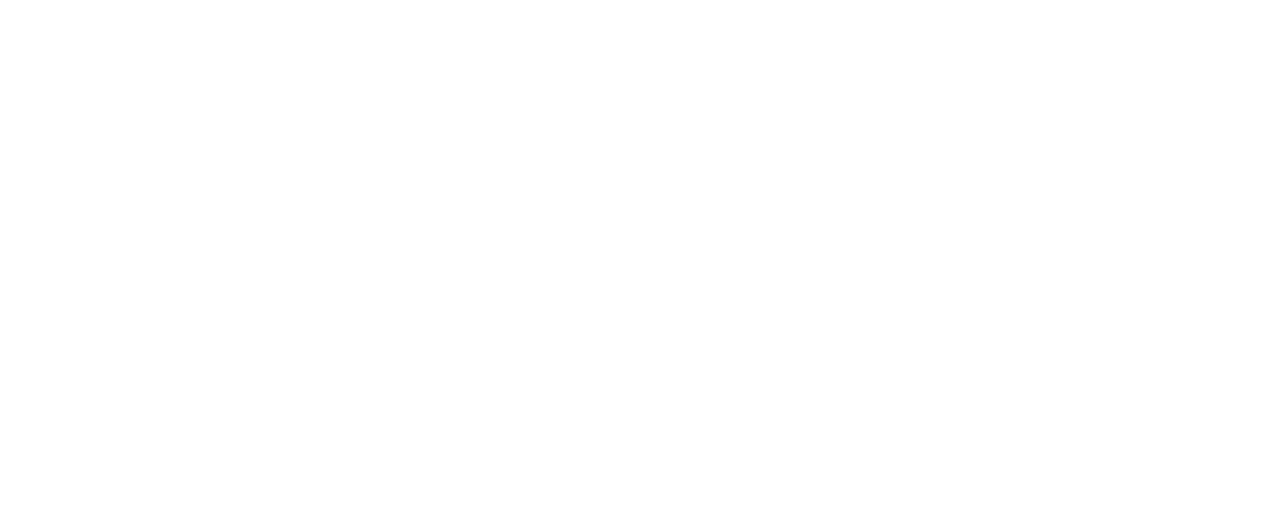
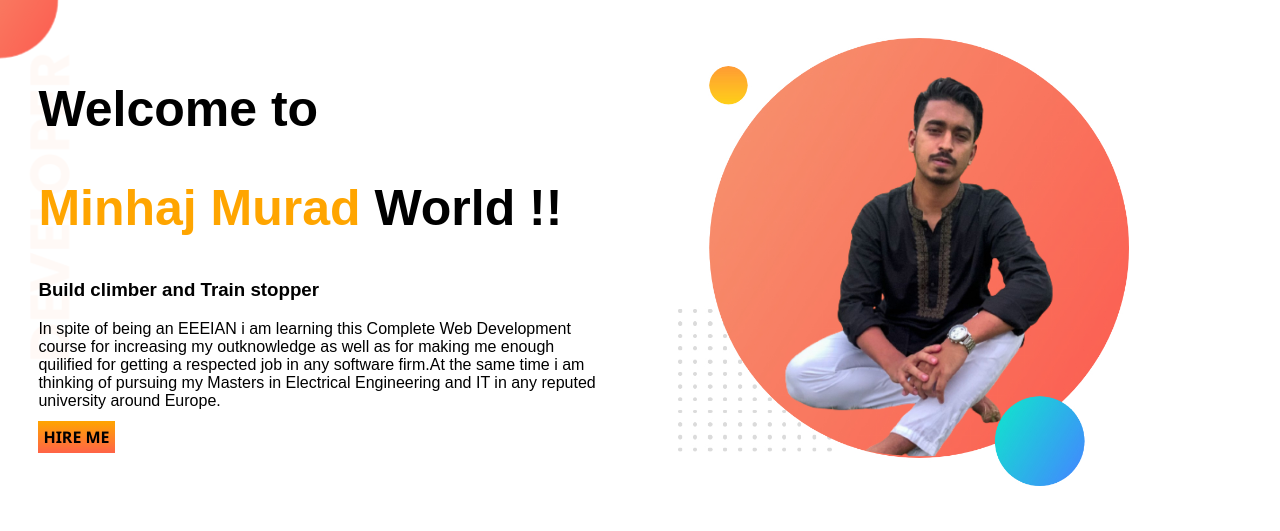
Before and after one commit to Minhaj-murad/developer-portfolio, a plain HTML site: page index.html in a window 1280 px wide. Drawn offline with Linux system fonts and the light colour scheme; a web font is replaced by a local one.

Commit message:
top banner added

```diff
--- a/index.html
+++ b/index.html
@@ -5,8 +5,24 @@
     <meta http-equiv="X-UA-Compatible" content="IE=edge">
     <meta name="viewport" content="width=device-width, initial-scale=1.0">
     <title>Murad portfolio</title>
+    <link rel="preconnect" href="https://fonts.googleapis.com">
+    <link rel="preconnect" href="https://fonts.gstatic.com" crossorigin>
+    <link href="https://fonts.googleapis.com/css2?family=Finlandica:wght@500&display=swap" rel="stylesheet">
+    <link rel="stylesheet" href="style.css">
+
 </head>
 <body>
-
+    <section class="top-banner">
+    <div class="half-width">
+    <h1>Welcome to </h1>
+    <h1> <span class="orange-color" > Minhaj Murad </span> World !!</h1>
+    <h3>Build climber and Train stopper</h3>
+    <p> In spite of being an EEEIAN i am learning this Complete Web Development course for increasing my outknowledge as well as for making me enough quilified for getting a respected job in any software firm.At the same time i am thinking of pursuing my Masters in Electrical Engineering and IT in any reputed university around Europe.</p>
+    <a class="link-button" target="_blank"href="Minhajmurad421@gmail.com">HIRE ME</a>
+    </div>
+    <div class="half-width">
+  <img src="images/murad2.jpg" alt="">
+  </div>
+</section>
 </body>
 </html>
--- a/style.css
+++ b/style.css
@@ -0,0 +1,36 @@
+body{
+    font-family: 'Finlandica', sans-serif;
+    margin: 0%;
+}
+h1{
+    font-size: 50px;
+}
+.orange-color{
+    color: orange;
+}
+section{
+    display: flex;
+}
+.half-width{
+    width: 50%;
+    padding: 3%;
+}
+.half-width img
+{
+    width: 80%;
+}
+.link-button{
+    text-decoration: none;
+    background-color: coral;
+    padding: 5px 5px;
+    border-radius: 5 px;
+    color: black;
+    font-family: 'Segoe UI', Tahoma, Geneva, Verdana, sans-serif;
+    font-weight: 800;
+    background-image: linear-gradient(orange,tomato);
+
+}
+.top-banner{
+    background-image: url(images/top-banner.png);
+    background-repeat: no-repeat ;
+}
```
Also changed, not shown: images/dream-bg.png (added), images/exp-bg.png (added), images/jhankar.png (added), images/jhankar2.png (added), images/murad1.png (added), images/murad2.jpg (added), images/my-bg.png (added), images/my-bg2.png (added), images/top-banner.png (added), 7 other files.
